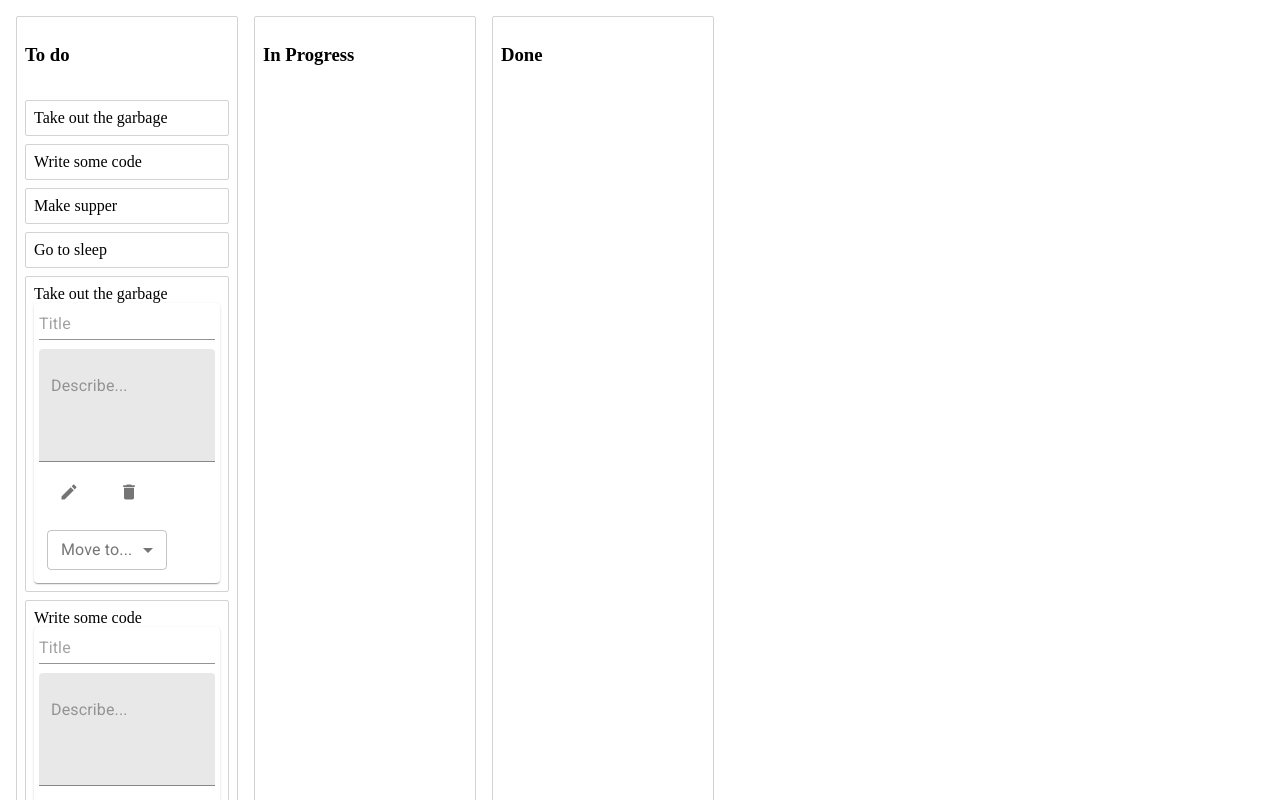
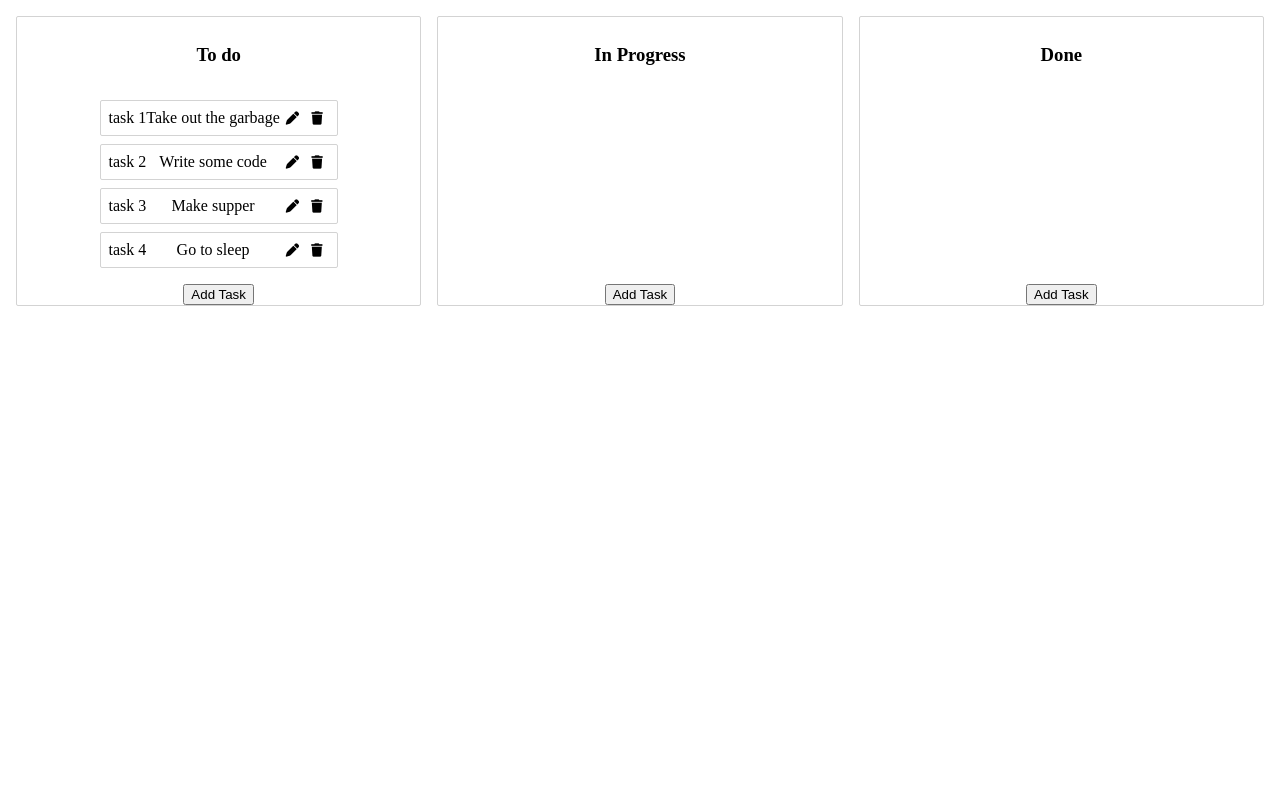
Before and after one commit to notayogilee/Luana-and-Lee-Task-Board, a React (Create React App) app: page / in a window 1280 px wide. Shown: the top 800 px of the page. Built offline with nearby package versions, Linux system fonts and the light colour scheme; the HTML template or start-up script is replaced by a standard one.

Commit message:
add new task function

```diff
--- a/src/App.js
+++ b/src/App.js
@@ -1,7 +1,8 @@
 import React, { useState } from 'react';
 import styled from 'styled-components';
 import { DragDropContext, Droppable } from 'react-beautiful-dnd';
-import initialData from './initial-data';
+// import initialData from './initial-data';
+import useColumnData from './hooks/useColumnData';
 import Column from './components/Column';
 
 const Container = styled.div`
@@ -10,111 +11,20 @@ display: flex;
 
 
 function App() {
+  const { state, createNewTask, onDragStart, onDragUpdate, onDragEnd } = useColumnData();
 
-  const [data, setData] = useState(initialData);
-  const { columnOrder, columns, tasks } = data;
+  const { tasks, columns, columnOrder } = state;
 
-  console.log('data', data, 'columns', columns, 'tasks', tasks)
+  // const [data, setData] = useState(initialData);
+  // const { columnOrder, columns, tasks } = data;
+  // const { id, tasksIds, title } = columns;
 
-  // Add style to drags
+  // const [data, setData] = useState(initialData);
 
-  const onDragStart = () => {
-    document.body.style.color = 'orange';
-  }
-
-  const onDragUpdate = update => {
-    // change background color moving down or up column
-    const { destination } = update;
-  }
-
-  // reset style after drag ends
-  const onDragEnd = result => {
-    document.body.style.color = 'inherit';
-    // document.body.style.backgroundColor = 'inherit';
-
-
-    const { destination, source, draggableId, type } = result;
-
-    // Moving tasks within same column
-
-    if (!destination) { return; }
-
-    if (
-      destination.droppableId === source.droppableId &&
-      destination.index === source.index
-    ) {
-      return;
-    }
-
-    // to tell if re-ordering task or column
-    if (type === 'column') {
-      const newColumnOrder = Array.from(columnOrder);
-      newColumnOrder.splice(source.index, 1);
-      newColumnOrder.splice(destination.index, 0, draggableId);
-
-      const newData = {
-        ...data,
-        columnOrder: newColumnOrder
-      };
-
-      setData(newData);
-      return;
-    }
-
-    const start = columns[source.droppableId];
-    const finish = columns[destination.droppableId];
-
-    if (start === finish) {
-      const newTaskIds = Array.from(start.taskIds);
-      newTaskIds.splice(source.index, 1);
-      newTaskIds.splice(destination.index, 0, draggableId);
-
-      const newColumn = {
-        ...start,
-        taskIds: newTaskIds
-      };
-
-      const newData = {
-        ...data,
-        columns: {
-          ...columns,
-
-          [newColumn.id]: newColumn
-        }
-      }
-      setData(newData);
-      return;
-    }
-
-    // Moving from one list to another
-
-    const startTaskIds = Array.from(start.taskIds);
-    startTaskIds.splice(source.index, 1);
-
-    const newStart = {
-      ...start,
-      taskIds: startTaskIds,
-    };
-
-    const finishedTaskIds = Array.from(finish.taskIds);
-    finishedTaskIds.splice(destination.index, 0, draggableId);
-
-    const newFinish = {
-      ...finish,
-      taskIds: finishedTaskIds
-    };
-
-    const newData = {
-      ...data,
-      columns: {
-        ...columns,
-        [newStart.id]: newStart,
-        [newFinish.id]: newFinish
-      }
-    };
-    setData(newData);
-    return;
-  };
+  const [newTask, setNewTask] = useState('');
+  const [addTask, setAddTask] = useState(false);
+  // const [tasksState, setTasksState] = useState(tasks);
+  // const [columnState, setColumnState] = useState(columns[id]);
 
   return (
     <DragDropContext
@@ -133,7 +43,7 @@ function App() {
               const column = columns[columnId];
               const columnTasks = column.taskIds.map(taskId => tasks[taskId]);
 
-              return <Column key={column.id} column={column} tasks={columnTasks} index={index} />;
+              return <Column key={column.id} onDragEnd={onDragEnd} createNewTask={createNewTask} column={column} tasks={columnTasks} state={state} index={index} />;
             })}
             {provided.placeholder}
           </Container>
--- a/src/components/Column.js
+++ b/src/components/Column.js
@@ -3,14 +3,14 @@ import styled from 'styled-components';
 import { Droppable, Draggable } from 'react-beautiful-dnd';
 import Task from '../components/Task';
 import TaskCard from '../components/TaskCard';
-import initialData from '../initial-data';
 
 const Container = styled.div`
+align-items: center;
 margin: 8px;
 border: 1px solid lightgrey;
 background-color: white;
 border-radius: 2px;
-width: 220px;
+width: 100%;
 
 display: flex;
 flex-direction: column;
@@ -27,58 +27,20 @@ min-height: 100px;
 
 // Need min-height to be able to drag and drop onto empty column
 
-const Column = ({ column, tasks, index }) => {
+const Column = ({ column, tasks, index, state, createNewTask, onDragEnd }) => {
 
-  const [data, setData] = useState(initialData);
   const [newTask, setNewTask] = useState('');
   const [addTask, setAddTask] = useState(false);
-  const [tasksState, setTasksState] = useState(tasks);
-  const [columnState, setColumnState] = useState(column);
 
-  const createNewTask = (newTask) => {
+  const [edit, setEdit] = useState(false);
+  const [taskId, setTaskId] = useState(0);
 
-    const newId = `task-${Array.from(tasksState).length + 1}`;
-
-    // Tasks
-    const newTasks = [
-      ...tasksState,
-      {
-        id: newId,
-        content: newTask
-      }
-    ]
-    setTasksState(newTasks);
-
-    const start = column.taskIds.length;
-
-    column.taskIds.splice(start, 0, newId);
-
-    const newColumnState = {
-      ...columnState
-    }
-
-    setColumnState(newColumnState);
-
-    const newData = {
-      ...data,
-      tasks: newTasks,
-      columns: newColumnState
-    }
-
-    setData(newData);
-  };
-
-  const onChange = (e) => {
-    let value = e.target.value;
-    return setNewTask(value);
+  const enableEdit = id => {
+    setEdit(true);
+    setTaskId(id);
   }
 
-  const onSubmit = (e) => {
-    e.preventDefault();
-    createNewTask(newTask);
-    setAddTask(false);
-  }
-
+  console.log('tasks', tasks, 'column', column, 'columns', state.columns)
 
   return (
 
@@ -100,17 +62,23 @@ const Column = ({ column, tasks, index }) => {
                 {...provided.droppableProps}
                 isDraggingOver={snapshot.isDraggingOver}
               >
-                {Object.values(tasksState).map((task, index) =>
-                  <Task key={task.id} task={task} index={index} />
+                {tasks.map((task, index) =>
+
+                  edit && taskId === task.id ? <TaskCard key={task.id} task={task} index={index} onDragEnd={onDragEnd} /> :
+                    <Task key={task.id} task={task} enableEdit={enableEdit} index={index} />
+
                 )}
-                {tasks.map((task, index) =>
-                  <TaskCard key={task.id} task={task} index={index} />
-                )}
+
                 {provided.placeholder}
 
                 {addTask &&
-                  <form onSubmit={onSubmit} >
-                    <input type="text" name="newTask" onChange={onChange} />
+                  <form onSubmit={e => {
+                    e.preventDefault();
+                    createNewTask(newTask, column.id);
+                    setAddTask(false);
+                    setNewTask('');
+                  }} >
+                    <input type="text" name="newTask" onChange={e => setNewTask(e.target.value)} />
                     <button>OK</button>
                   </form>
                 }
--- /dev/null
+++ b/src/components/Task.css
@@ -0,0 +1,9 @@
+.buttons {
+  display: flex;
+}
+
+.transparent {
+  background-color: transparent;
+  border: none;
+  cursor: pointer;
+}
--- a/src/components/Task.js
+++ b/src/components/Task.js
@@ -1,26 +1,20 @@
 import React from 'react';
 import styled from 'styled-components';
 import { Draggable } from 'react-beautiful-dnd';
+import './Task.css';
 
 const Container = styled.div`
+display: flex;
+justify-content: space-between;
 border: 1px solid lightgrey;
 padding: 8px;
 margin-bottom: 8px;
 border-radius: 2px;
 background-color: ${props => (props.isDragging ? 'lightgreen' : 'white')};
 `;
-// Drag handle if you only want to grab a small part (handle) to drag
-// Need to remove dragHandleProps for this to work
 
-// const Handle = styled.div`
-// width: 20px;
-// height: 20px;
-// background-color: orange;
-// border-radius: 4px;
-// margin-right: 8px;
-// `;
+const Task = ({ task, index, enableEdit }) => {
 
-const Task = ({ task, index }) => {
   return (
     <Draggable draggableId={task.id} index={index}>
       {(provided, snapshot) => (
@@ -30,8 +24,20 @@ const Task = ({ task, index }) => {
           ref={provided.innerRef}
           isDragging={snapshot.isDragging}
         >
-          {/* <Handle {...provided.dragHandleProps} /> */}
-          {task.content}
+          <div className="title">
+            {task.title}
+          </div>
+          <div className="content">
+            {task.content}
+          </div>
+          <div className="buttons">
+            <button className="transparent" onClick={() => enableEdit(task.id)}>
+              <i className="fas fa-pen"></i>
+            </button>
+            <button className="transparent">
+              <i className="fas fa-trash"></i>
+            </button>
+          </div>
         </Container>
       )}
     </Draggable>
--- a/src/components/TaskCard.js
+++ b/src/components/TaskCard.js
@@ -63,7 +63,7 @@ const useStyles = makeStyles((theme) => ({
   },
 }));
 
-const TaskCard = ({ task, index }) => {
+const TaskCard = ({ task, index, onDragEnd }) => {
   const classes = useStyles();
   const [age, setAge] = React.useState('');
   const [open, setOpen] = React.useState(false);
@@ -95,14 +95,14 @@ const TaskCard = ({ task, index }) => {
 
           <form noValidate autoComplete="off">
             <Card className={classes.root}>
-              <Input placeholder="Title" inputProps={{ 'aria-label': 'description' }} style={{ width: "100%", marginBottom: "5%"}} />
+              <Input placeholder={task.title} inputProps={{ 'aria-label': 'description' }} style={{ width: "100%", marginBottom: "5%" }} />
               <TextField
                 id="filled-multiline-static"
-                placeholder="Describe..."
+                placeholder={task.content}
                 multiline
                 rows={4}
                 variant="filled"
-                style={{width: "100%"}}
+                style={{ width: "100%" }}
               />
               <div>
                 <IconButton aria-label="delete" className={classes.margin}>
--- /dev/null
+++ b/src/hooks/useColumnData.js
@@ -0,0 +1,173 @@
+import { useState } from 'react';
+
+export default function useColumnData() {
+
+  const [state, setState] = useState({
+    tasks: {
+      'task-1': { id: 'task-1', title: 'task 1', content: 'Take out the garbage' },
+      'task-2': { id: 'task-2', title: 'task 2', content: 'Write some code' },
+      'task-3': { id: 'task-3', title: 'task 3', content: 'Make supper' },
+      'task-4': { id: 'task-4', title: 'task 4', content: 'Go to sleep' }
+    },
+    columns: {
+      'column-1': {
+        id: 'column-1',
+        title: "To do",
+        taskIds: ['task-1', 'task-2', 'task-3', 'task-4']
+      },
+      'column-2': {
+        id: 'column-2',
+        title: "In Progress",
+        taskIds: []
+      },
+      'column-3': {
+        id: 'column-3',
+        title: "Done",
+        taskIds: []
+      }
+    },
+    columnOrder: ['column-1', 'column-2', 'column-3']
+  });
+
+  const { tasks, columns, columnOrder } = state;
+
+  const onDragStart = () => {
+    document.body.style.color = 'orange';
+  }
+
+  const onDragUpdate = update => {
+    // change background color moving down or up column
+    const { destination } = update;
+  }
+
+  // reset style after drag ends
+  const onDragEnd = result => {
+    document.body.style.color = 'inherit';
+    // document.body.style.backgroundColor = 'inherit';
+
+
+    const { destination, source, draggableId, type } = result;
+
+    // Moving tasks within same column
+
+    if (!destination) { return; }
+
+    if (
+      destination.droppableId === source.droppableId &&
+      destination.index === source.index
+    ) {
+      return;
+    }
+
+    // to tell if re-ordering task or column
+    if (type === 'column') {
+      const newColumnOrder = Array.from(columnOrder);
+      newColumnOrder.splice(source.index, 1);
+      newColumnOrder.splice(destination.index, 0, draggableId);
+
+      const newData = {
+        ...state,
+        columnOrder: newColumnOrder
+      };
+
+      setState(newData);
+      return;
+    }
+
+    const start = columns[source.droppableId];
+    const finish = columns[destination.droppableId];
+
+    if (start === finish) {
+      const newTaskIds = Array.from(start.taskIds);
+      newTaskIds.splice(source.index, 1);
+      newTaskIds.splice(destination.index, 0, draggableId);
+
+      const newColumn = {
+        ...start,
+        taskIds: newTaskIds
+      };
+
+      const newState = {
+        ...state,
+        columns: {
+          ...columns,
+
+          [newColumn.id]: newColumn
+        }
+      }
+      setState(newState);
+      return;
+    }
+
+    // Moving from one list to another
+
+    const startTaskIds = Array.from(start.taskIds);
+    startTaskIds.splice(source.index, 1);
+
+    const newStart = {
+      ...start,
+      taskIds: startTaskIds,
+    };
+
+    const finishedTaskIds = Array.from(finish.taskIds);
+    finishedTaskIds.splice(destination.index, 0, draggableId);
+
+    const newFinish = {
+      ...finish,
+      taskIds: finishedTaskIds
+    };
+
+    const newState = {
+      ...state,
+      columns: {
+        ...columns,
+        [newStart.id]: newStart,
+        [newFinish.id]: newFinish
+      }
+    };
+    setState(newState);
+    return;
+  };
+
+  const createNewTask = (newTask, columnId) => {
+
+    const newId = `task-${Object.values(tasks).length + 1}`;
+
+    const start = columns[columnId].taskIds.length;
+
+    console.log(' start', start, 'newId', newId)
+
+    columns[columnId].taskIds.splice(start, 0, newId);
+
+    console.log(columns)
+    const newTasks = {
+      ...tasks,
+      [newId]: {
+        id: newId,
+        content: newTask
+      }
+    }
+    console.log(newTasks)
+    const newColumnState = {
+      ...columns
+    }
+
+
+
+    console.log("NCS", newColumnState)
+
+    // setColumnState(newColumnState);
+
+    const newState = {
+      tasks: newTasks,
+      columns: newColumnState,
+      columnOrder: [...columnOrder]
+    }
+
+    console.log(newState)
+
+    setState(newState);
+  };
+
+  return { state, createNewTask, onDragEnd, onDragStart, onDragUpdate };
+}
```
Also changed, not shown: public/index.html (+7 -26 lines).
